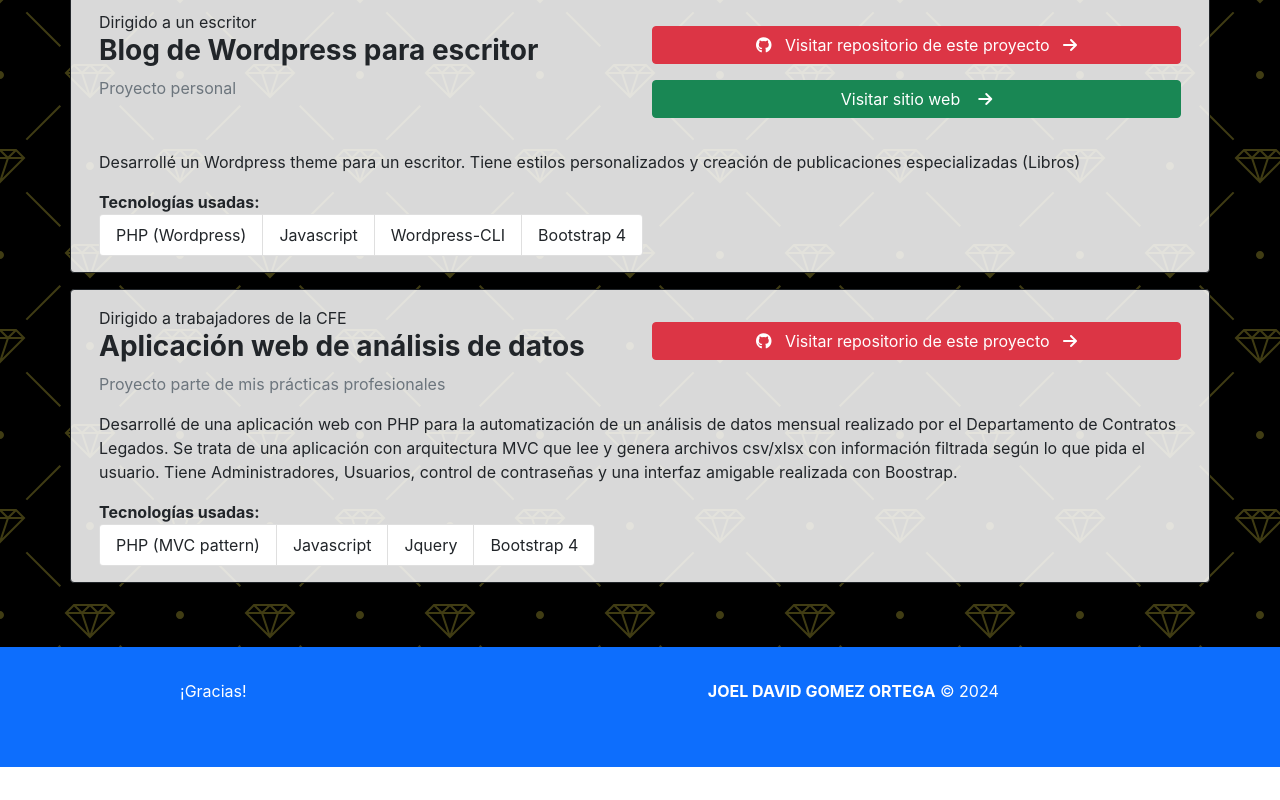
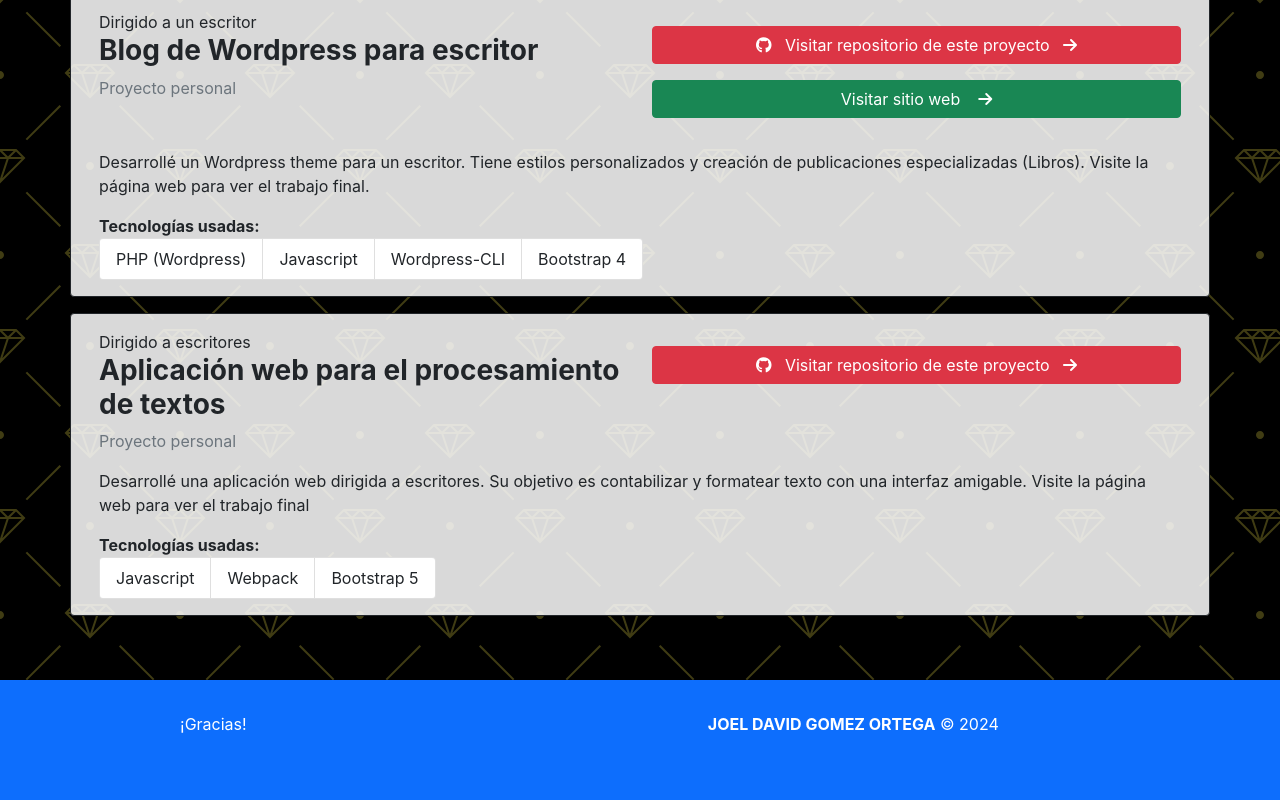
Before and after one commit to Davel99/resume, a React (Create React App) app: page /my-projects in a window 1280 px wide. Shown: the part 970-1770 px from the top of the page. Before the commit the page ends 1737 px from the top, so only its background shows below. Built offline with nearby package versions, Linux system fonts and the light colour scheme.

Commit message:
Added content

```diff
--- a/src/pages/Projects.jsx
+++ b/src/pages/Projects.jsx
@@ -94,7 +94,7 @@ const Projects = () => {
                 <div className="col-12 pt-3">
                     <p>
                         Desarrollé un Wordpress theme para un escritor. Tiene estilos personalizados y creación de publicaciones especializadas
-                        (Libros)
+                        (Libros). Visite la página web para ver el trabajo final.
                     </p>
                     <span className="fw-bold">Tecnologías usadas:</span>
                     <ul class="list-group list-group-horizontal">
@@ -109,28 +109,26 @@ const Projects = () => {
             <div className="row border border-dark rounded bg-semil text-dark p-3 my-3">
                 <div className="col-md-6">
                     <ProjectHeading
-                        to="Dirigido a trabajadores de la CFE"
-                        title="Aplicación web de análisis de datos"
-                        source="Proyecto parte de mis prácticas profesionales" />
+                        to="Dirigido a escritores"
+                        title="Aplicación web para el procesamiento de textos"
+                        source="Proyecto personal" />
                 </div>
                 <div className="col-md-6">
                     <div className="my-3">
-                        <RepoLink href="https://github.com/Davel99/cfe_app/tree/main" />
+                        <RepoLink href="https://github.com/Davel99/letras-app-v1/tree/main" />
                     </div>
                 </div>
                 <div className="col-12 pt-3">
                     <p>
-                        Desarrollé de una aplicación web con PHP para la automatización de un análisis de datos mensual realizado por
-                        el Departamento de Contratos Legados. Se trata de una aplicación con arquitectura MVC que lee y genera archivos csv/xlsx
-                        con información filtrada según lo que pida el usuario. Tiene Administradores, Usuarios, control de contraseñas y una
-                        interfaz amigable realizada con Boostrap.
+                        Desarrollé una aplicación web dirigida a escritores. Su objetivo
+                        es contabilizar y formatear texto con una interfaz amigable. Visite
+                        la página web para ver el trabajo final
                     </p>
                     <span className="fw-bold">Tecnologías usadas:</span>
                     <ul class="list-group list-group-horizontal">
-                        <li className="list-group-item">PHP (MVC pattern)</li>
                         <li className="list-group-item">Javascript</li>
-                        <li className="list-group-item">Jquery</li>
-                        <li className="list-group-item">Bootstrap 4</li>
+                        <li className="list-group-item">Webpack</li>
+                        <li className="list-group-item">Bootstrap 5</li>
                     </ul>
                 </div>
             </div>
```
